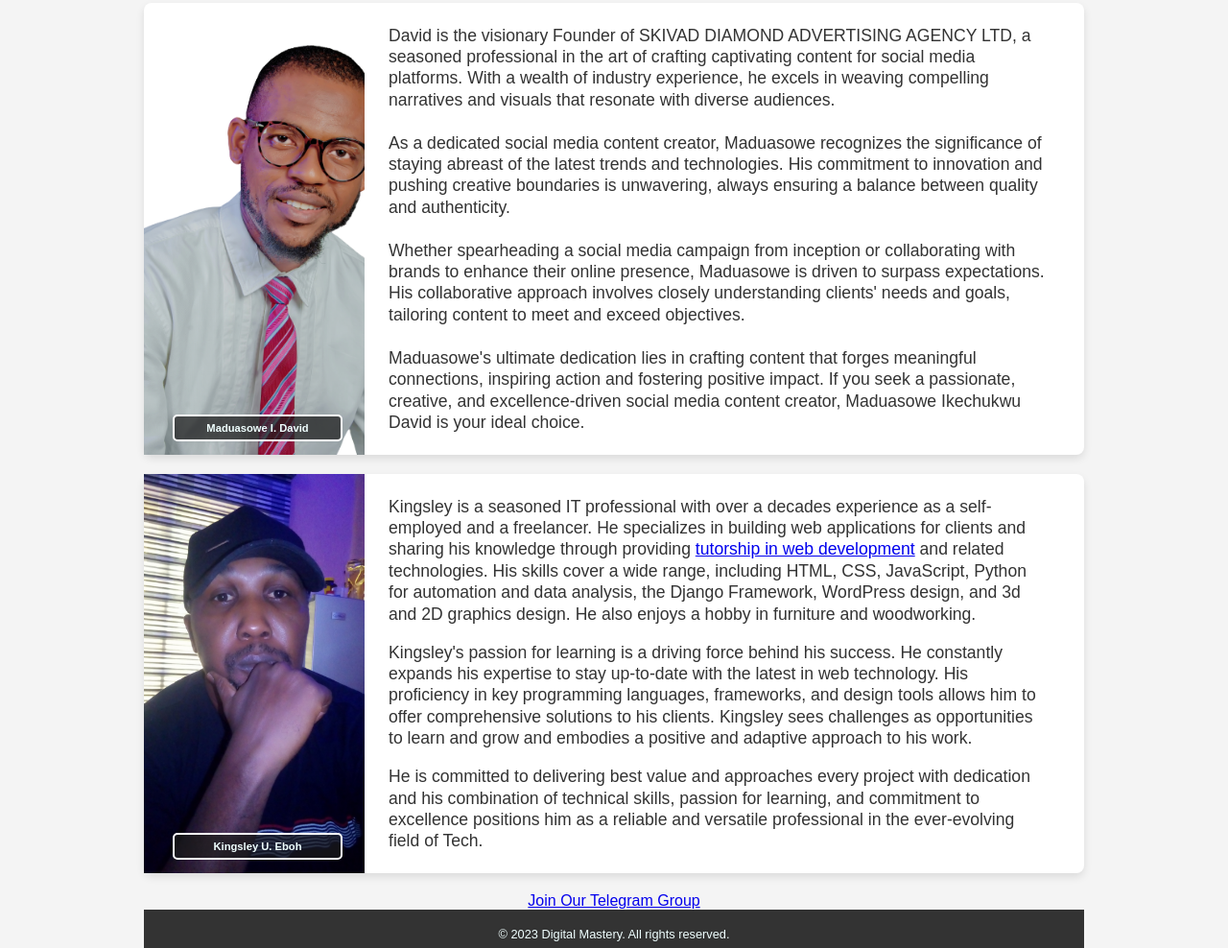
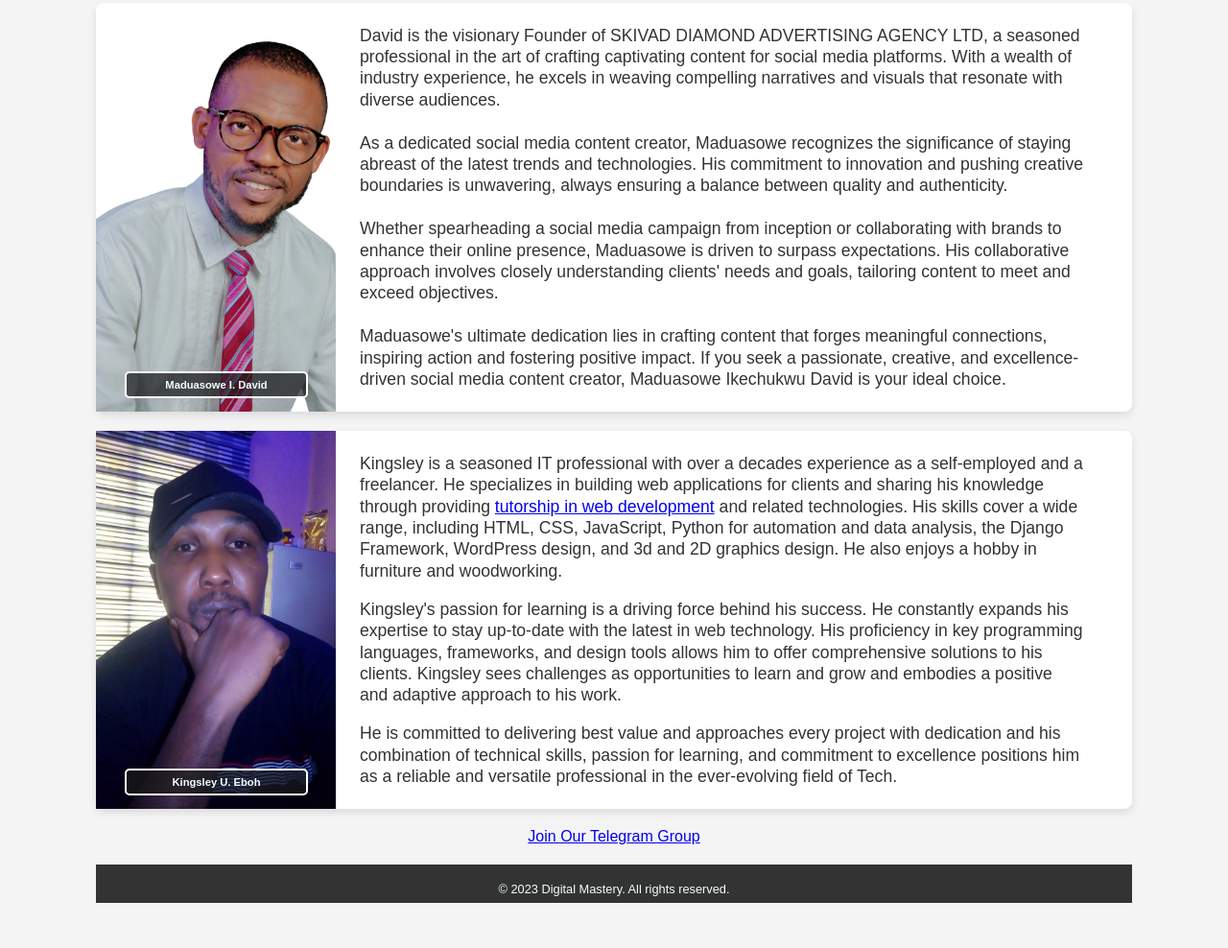
Before and after one commit to kingsleyeboh/digitalmastery.github.io, a plain HTML site: page facilitators.html in a window 1280 px wide. Shown: the part 371-1359 px from the top of the page at 96% size. After the commit the page ends 1312 px from the top, so only its background shows below. Drawn offline with Linux system fonts and the light colour scheme.

Commit message:
Add files via upload

```diff
--- a/style.css
+++ b/style.css
@@ -111,7 +111,7 @@ img {
 }
 
 .wrapper {
-  padding: 0 150px;
+  padding: 0 100px;
   text-align: center;
   /* margin-bottom: 100px; */
 }
@@ -175,7 +175,7 @@ body {
   background-repeat: no-repeat;
   background-size: cover;
   background-position: center;
-  min-width: 220px;
+  min-width: 240px;
   padding: 5px;
   text-align: center;
 }
@@ -186,7 +186,7 @@ body {
   background-repeat: no-repeat;
   background-size: cover;
   background-position: center;
-  min-width: 220px;
+  min-width: 240px;
   padding: 5px;
   text-align: center;
 }
@@ -215,6 +215,7 @@ body {
 
 .footdiv {
   width: 100%;
+  margin-top: 20px;
   height: 30px;
   padding: 5px 0;
   color: azure;
```
